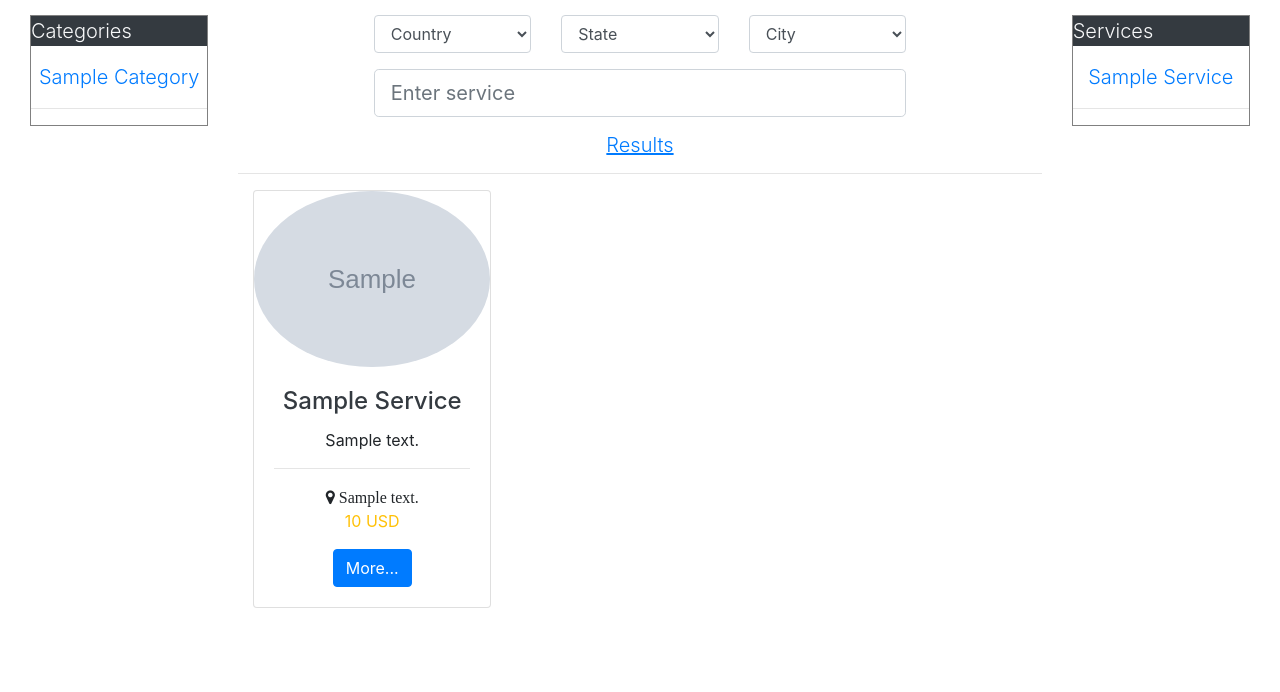
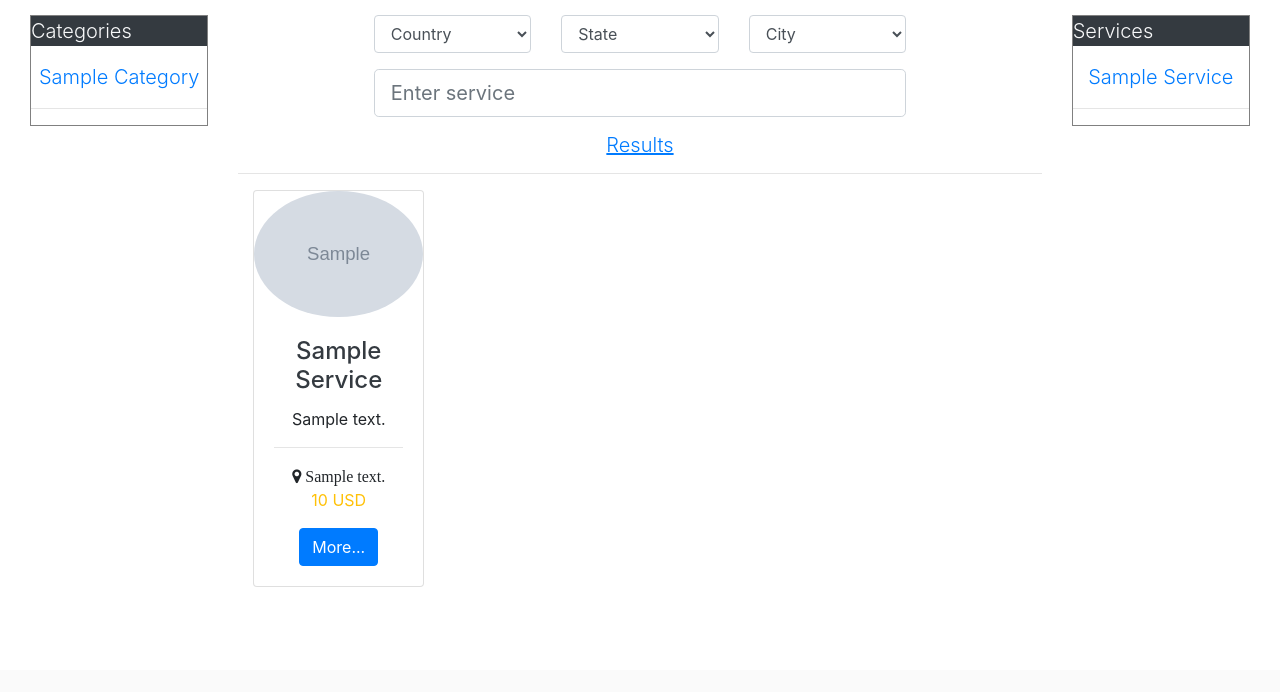
Before and after one commit to BuildForSDG/team-090-fullstack, a Django app: template smartcity/fullstack/templates/fullstack/home.html in a window 1280 px wide. Shown: the part 165-857 px from the top of the page. After the commit the page ends 752 px from the top, so only its background shows below. Run offline with Django 3.2, Linux system fonts and the light colour scheme; the template is opened without the code that fills it: most values are stand-ins (such as "Sample title", 1, 10 or a date in 2020); grey boxes marked "Sample" are stand-in pictures; some libraries are stand-ins or nearby versions.

Commit message:
Divided result section into 4 instead of 3.

```diff
--- a/smartcity/fullstack/templates/fullstack/home.html
+++ b/smartcity/fullstack/templates/fullstack/home.html
@@ -80,7 +80,7 @@
                 <h6 class="text-primary lead text-center" style="margin-bottom: 0%;"><u>Results</u></h6><hr>
                     {% for service in services %}
                         {% if service is services_subscribed %}
-                        <div class="col-xl-4 col-lg-4 col-sm-12">
+                        <div class="col-xl-3 col-lg-3 col-sm-6">
                             <div class="card">
                                 <p class="card-text text-success">Subscribed</p>
                                 <img src="{{service.picture.url}}" class="card-img-top rounded-circle">
@@ -95,7 +95,7 @@
                             </div>
                         </div>
                         {% else %}
-                        <div class="col-xl-4 col-lg-4 col-sm-12">
+                        <div class="col-xl-3 col-lg-3 col-sm-6">
                             <div class="card">
                                 <img src="{{service.picture.url}}" class="card-img-top rounded-circle">
                                 <div class="card-body">
```
